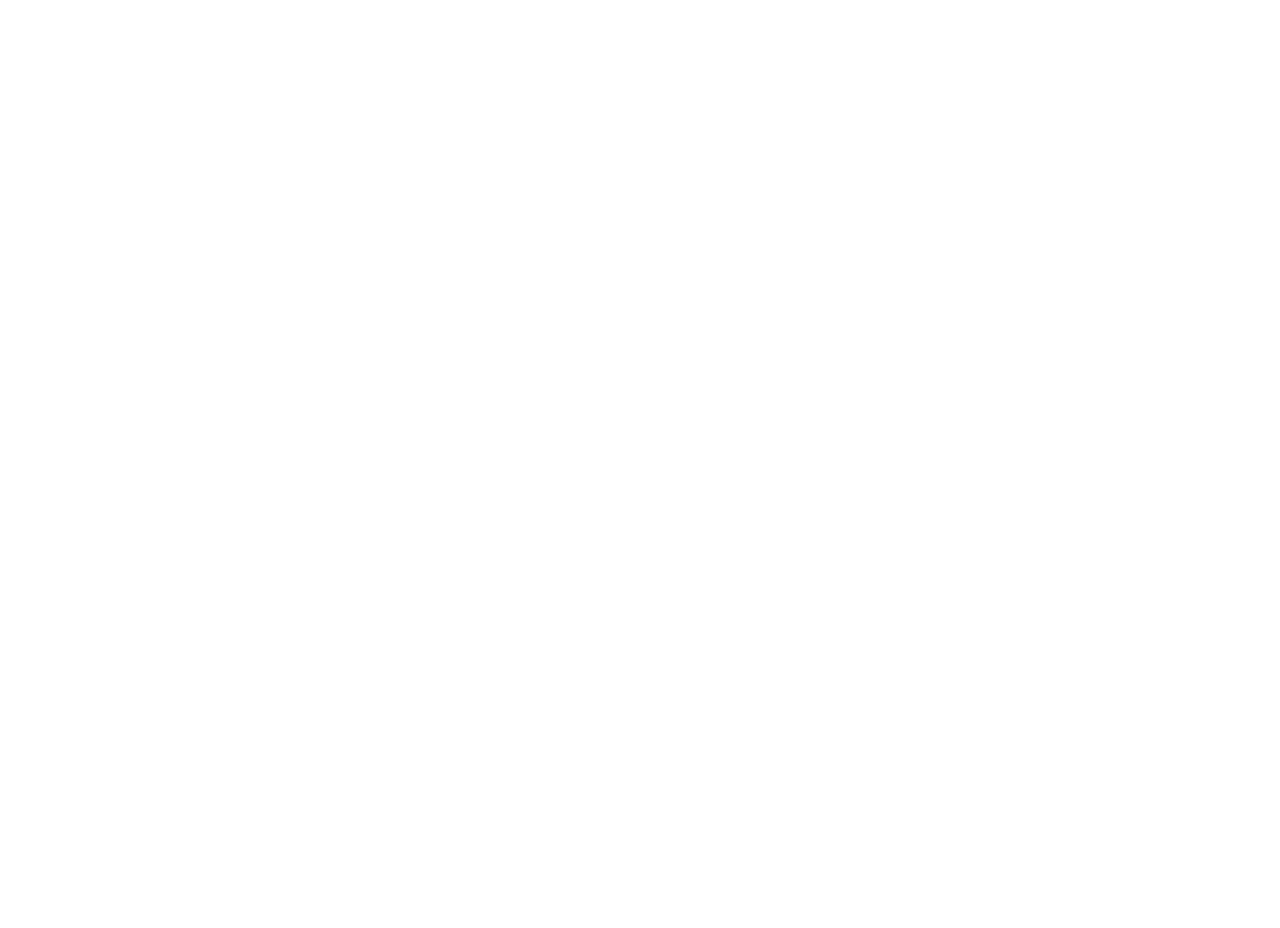
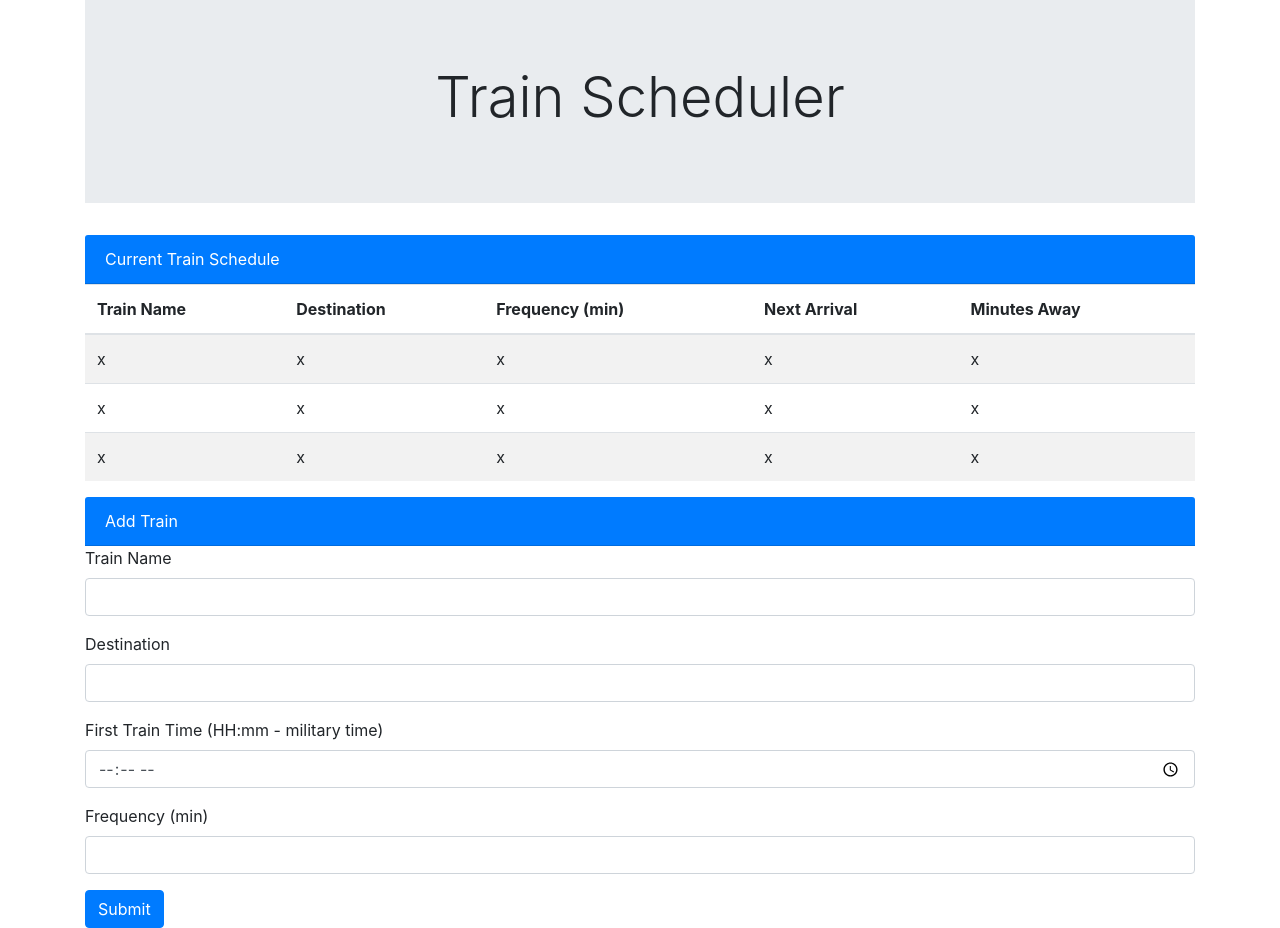
Before and after one commit to michaelxpeng/TrainScheduler, a plain HTML site: page index.html in a window 1280 px wide. Before the commit the page ends 800 px from the top, so only its background shows below. Drawn offline with nearby package versions, Linux system fonts and the light colour scheme.

Commit message:
basic bootstrap applied

```diff
--- a/index.html
+++ b/index.html
@@ -11,6 +11,82 @@
     <script src="https://www.gstatic.com/firebasejs/5.1.0/firebase.js"></script>
 </head>
 <body>
+    <div class="container">
+        <div class="row">
+            <div class="container">
+                <div class="jumbotron jumbotron-fluid">
+                    <h1 class="display-4 text-center">Train Scheduler</h1>
+                </div>
+            </div>
+        </div>
+    </div>
+
+    <div class="container">
+        <div class="table-responsive">
+            <div class="card-header bg-primary text-white">
+                Current Train Schedule
+            </div>
+            <table class="table table-striped">
+                <thead>
+                    <tr>
+                        <th>Train Name</th>
+                        <th>Destination</th>
+                        <th>Frequency (min)</th>
+                        <th>Next Arrival</th>
+                        <th>Minutes Away</th>
+                    </tr>
+                </thead>
+                <tbody>
+                    <tr scope="row">
+                        <td>x</td>
+                        <td>x</td>
+                        <td>x</td>
+                        <td>x</td>
+                        <td>x</td>
+                    </tr>
+                    <tr scope="row">
+                        <td>x</td>
+                        <td>x</td>
+                        <td>x</td>
+                        <td>x</td>
+                        <td>x</td>
+                    </tr>
+                    <tr scope="row">
+                        <td>x</td>
+                        <td>x</td>
+                        <td>x</td>
+                        <td>x</td>
+                        <td>x</td>
+                    </tr>
+                </tbody>
+            </table>
+        </div>
+    </div>
+
+    <div class="container">
+        <form>
+            <div class="card-header bg-primary text-white">
+                Add Train
+            </div>
+            <div class="form-group">
+                <label for="trainName">Train Name</label>
+                <input type="text" class="form-control" id="trainName">
+            </div>
+            <div class="form-group">
+                <label for="destination">Destination</label>
+                <input type="text" class="form-control" id="destination">
+            </div>
+            <div class="form-group">
+                <label for="firstTrainTime">First Train Time (HH:mm - military time)</label>
+                <input type="time" class="form-control" id="firstTrainTime">
+            </div>
+            <div class="form-group">
+                <label for="trainFrequency">Frequency (min)</label>
+                <input type="number" class="form-control" id="trainFrequency">
+            </div>
+            <button type="submit" class="btn btn-primary">Submit</button>
+        </form>
+    </div>
 
     <script src="https://ajax.googleapis.com/ajax/libs/jquery/3.3.1/jquery.min.js"></script>
     <script src="assets/javascript/logic.js"></script>
```
